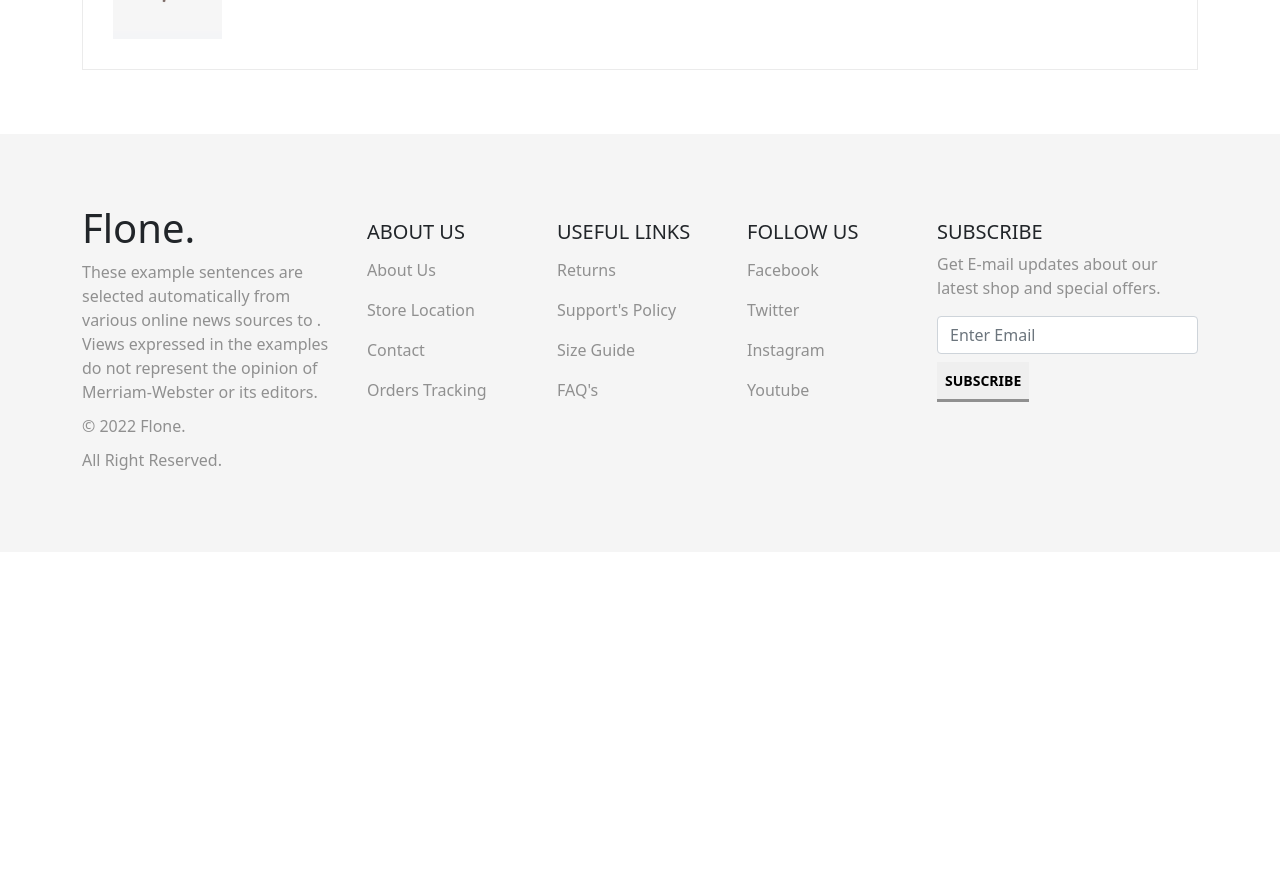
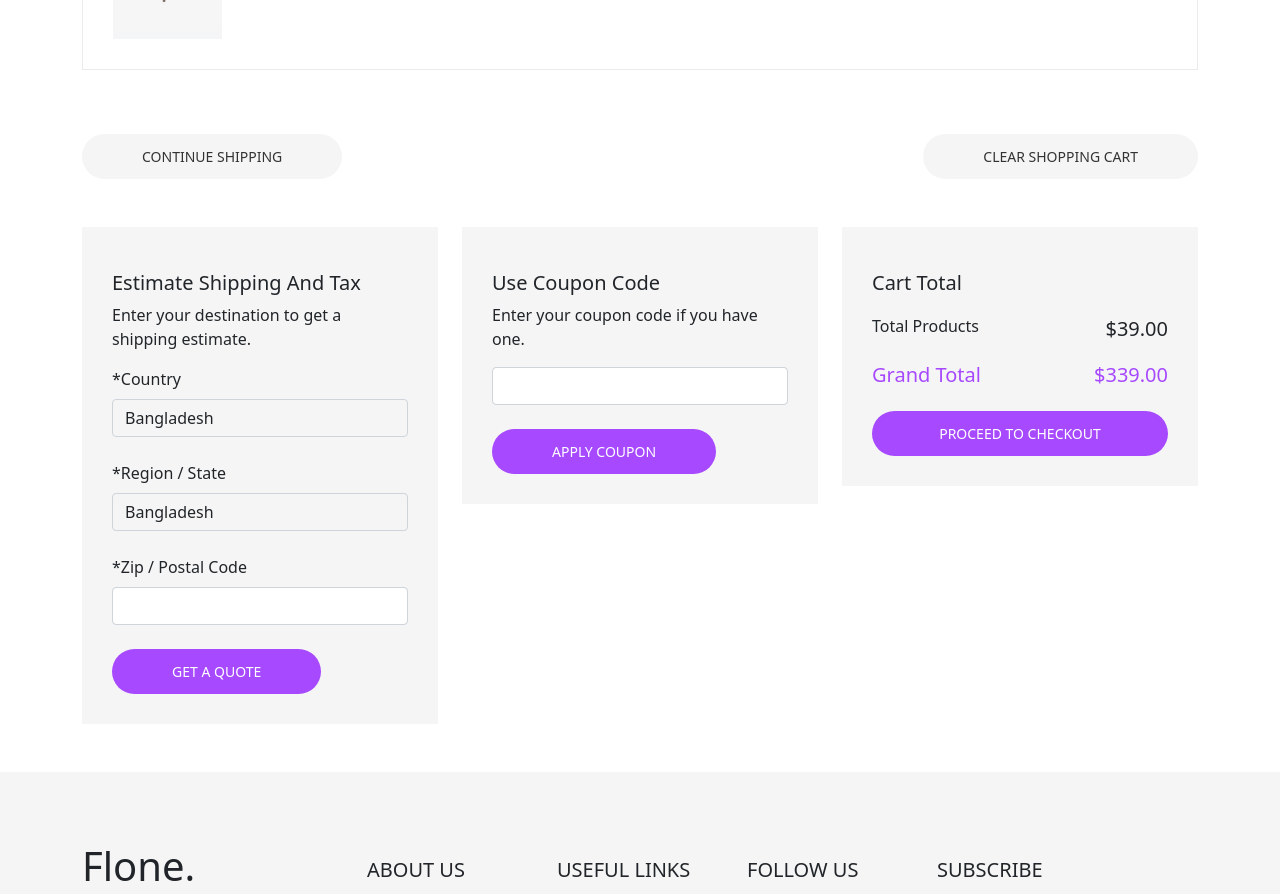
Before and after one commit to tanjira584/flone-app, a React (Create React App) app: page /cart in a window 1280 px wide. Shown: the part 880-1774 px from the top of the page. Before the commit the page ends 1432 px from the top, so only its background shows below. Built offline with nearby package versions, Linux system fonts and the light colour scheme.

Commit message:
Cart Page designed Complete

```diff
--- a/src/components/Header/HeaderMain.js
+++ b/src/components/Header/HeaderMain.js
@@ -183,7 +183,7 @@ const HeaderMain = () => {
                                 </div>
                                 <div className="cart-summery-btns">
                                     <a href=" ">checkout</a>
-                                    <a href=" ">view cart</a>
+                                    <Link to="/cart">view cart</Link>
                                 </div>
                             </div>
                         </div>
--- a/src/components/PageCart/PageCart.css
+++ b/src/components/PageCart/PageCart.css
@@ -142,3 +142,69 @@
     border: none;
     background: none;
 }
+.cart-to-shop {
+    display: inline-block;
+    padding: 12px 60px;
+    background-color: #f5f5f5;
+    text-decoration: none;
+    text-transform: uppercase;
+    font-size: 14px;
+    font-weight: 500;
+    border-radius: 30px;
+    color: #333;
+    transition: 0.5s all;
+}
+.cart-to-shop:hover {
+    background-color: #a749ff;
+    color: #fff;
+}
+.clear-cart {
+    padding: 12px 60px;
+    background-color: #f5f5f5;
+    text-transform: uppercase;
+    font-size: 14px;
+    font-weight: 500;
+    border-radius: 30px;
+    color: #333;
+    transition: 0.5s all;
+    border: none;
+    outline: none;
+}
+.clear-cart:hover {
+    background-color: #a749ff;
+    color: #fff;
+}
+
+.cart-tax {
+    background-color: #f5f5f5;
+    padding: 30px;
+}
+.cart-tax h5 {
+    margin-top: 14px;
+}
+.cart-tax select {
+    background-color: transparent;
+}
+.cart-tax-btn,
+.cart-coupon-btn,
+.cart-proceed-btn {
+    padding: 12px 60px;
+    background-color: #a749ff;
+    text-transform: uppercase;
+    font-size: 14px;
+    font-weight: 500;
+    border-radius: 30px;
+    color: #fff;
+    transition: 0.5s all;
+    border: none;
+    outline: none;
+}
+.cart-tax-btn:hover,
+.cart-coupon-btn:hover,
+.cart-proceed-btn:hover {
+    color: #fff;
+    background-color: #333;
+}
+.grand-total h5 {
+    color: #a749ff;
+}
--- a/src/components/PageCart/PageCart.js
+++ b/src/components/PageCart/PageCart.js
@@ -5,6 +5,7 @@ import Breadcrumb from "../Breadcrumb/Breadcrumb";
 import Footer from "../Footer/Footer";
 import Header from "../Header/Header";
 import "./PageCart.css";
+import { Link } from "react-router-dom";
 
 const PageCart = () => {
     return (
@@ -165,6 +166,122 @@ const PageCart = () => {
                     </table>
                 </div>
             </div>
+            <div className="container-md container-fluid pb-5">
+                <div className="d-flex justify-content-between align-item-center">
+                    <Link className="cart-to-shop" to="/shop">
+                        continue shipping
+                    </Link>
+                    <button className="clear-cart">Clear shopping cart</button>
+                </div>
+            </div>
+            <div className="container-md container-fluid mb-5">
+                <div className="row">
+                    <div className="col-md-4">
+                        <div className="cart-tax">
+                            <div className="cart-tax-content">
+                                <h5>Estimate Shipping And Tax</h5>
+                                <p>
+                                    Enter your destination to get a shipping
+                                    estimate.
+                                </p>
+                                <div className="mb-4">
+                                    <label
+                                        htmlFor="country"
+                                        className="form-label"
+                                    >
+                                        *Country
+                                    </label>
+                                    <select
+                                        className="form-control"
+                                        name=""
+                                        id="country"
+                                    >
+                                        <option value="">Bangladesh</option>
+                                        <option value="">France</option>
+                                        <option value="">United State</option>
+                                        <option value="">India</option>
+                                        <option value="">Pakistan</option>
+                                    </select>
+                                </div>
+                                <div className="mb-4">
+                                    <label
+                                        htmlFor="region"
+                                        className="form-label"
+                                    >
+                                        *Region / State
+                                    </label>
+                                    <select
+                                        className="form-control"
+                                        name=""
+                                        id="region"
+                                    >
+                                        <option value="">Bangladesh</option>
+                                        <option value="">France</option>
+                                        <option value="">United State</option>
+                                        <option value="">India</option>
+                                        <option value="">Pakistan</option>
+                                    </select>
+                                </div>
+                                <div className="mb-4">
+                                    <label
+                                        htmlFor="postal-code"
+                                        className="form-label"
+                                    >
+                                        *Zip / Postal Code
+                                    </label>
+                                    <input
+                                        className="form-control"
+                                        type="text"
+                                    />
+                                </div>
+                                <button className="cart-tax-btn">
+                                    Get A Quote
+                                </button>
+                            </div>
+                        </div>
+                    </div>
+                    <div className="col-md-4">
+                        <div className="cart-tax">
+                            <div className="cart-tax-content">
+                                <h5>Use Coupon Code</h5>
+                                <p>Enter your coupon code if you have one.</p>
+
+                                <div className="mb-4">
+                                    <input
+                                        className="form-control"
+                                        type="text"
+                                    />
+                                </div>
+                                <button className="cart-coupon-btn">
+                                    Apply Coupon
+                                </button>
+                            </div>
+                        </div>
+                    </div>
+                    <div className="col-md-4">
+                        <div className="cart-tax">
+                            <div className="cart-tax-content">
+                                <h5>Cart Total</h5>
+                                <div className="d-flex justify-content-between align-items-center">
+                                    <p className="m-0">Total Products</p>
+                                    <h5>
+                                        $<span>39.00</span>
+                                    </h5>
+                                </div>
+                                <div className="grand-total d-flex justify-content-between align-items-center mb-3">
+                                    <h5>Grand Total</h5>
+                                    <h5>
+                                        $<span>339.00</span>
+                                    </h5>
+                                </div>
+                                <button className="cart-proceed-btn w-100">
+                                    Proceed to checkout
+                                </button>
+                            </div>
+                        </div>
+                    </div>
+                </div>
+            </div>
             <Footer></Footer>
         </div>
     );
```
